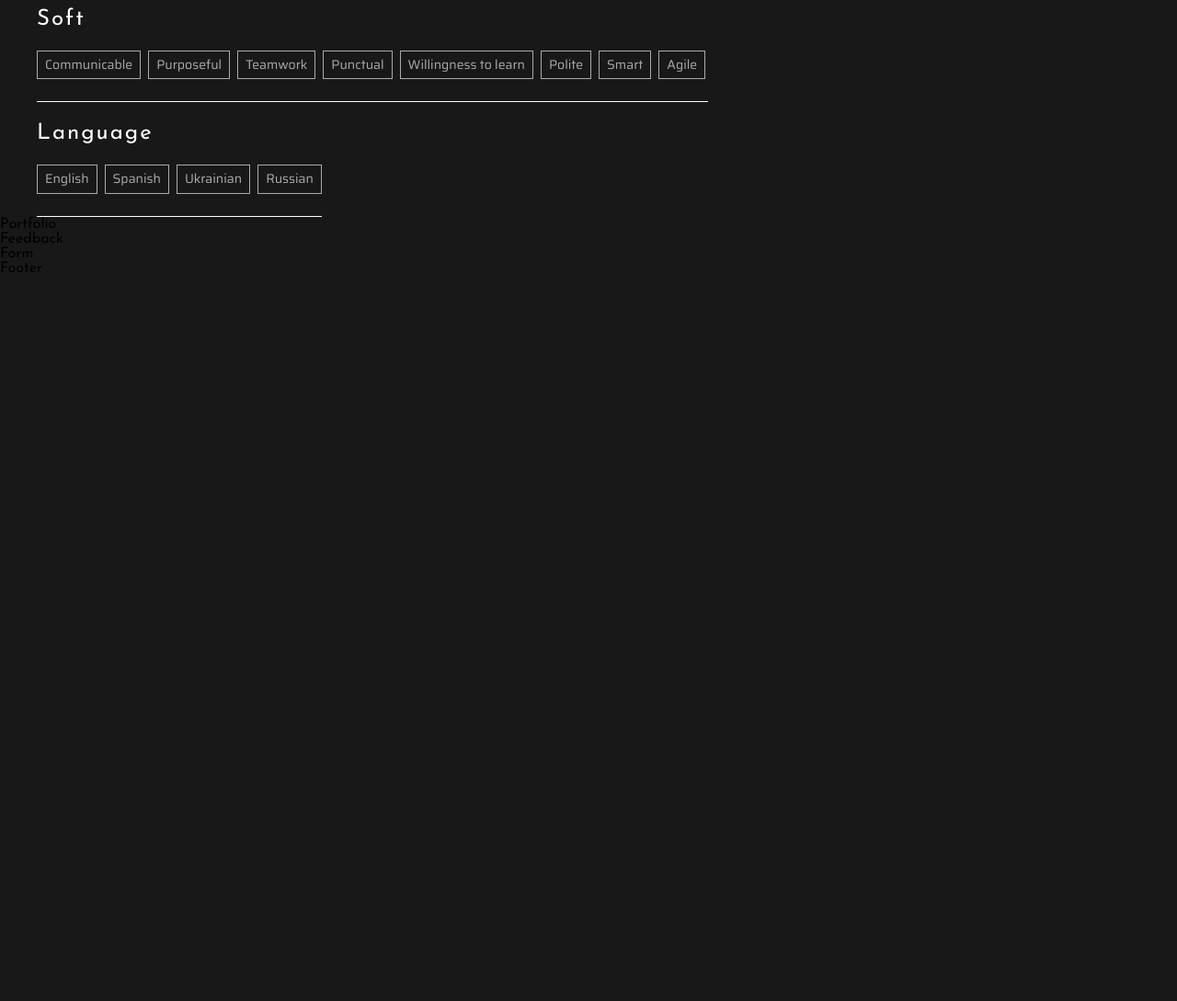
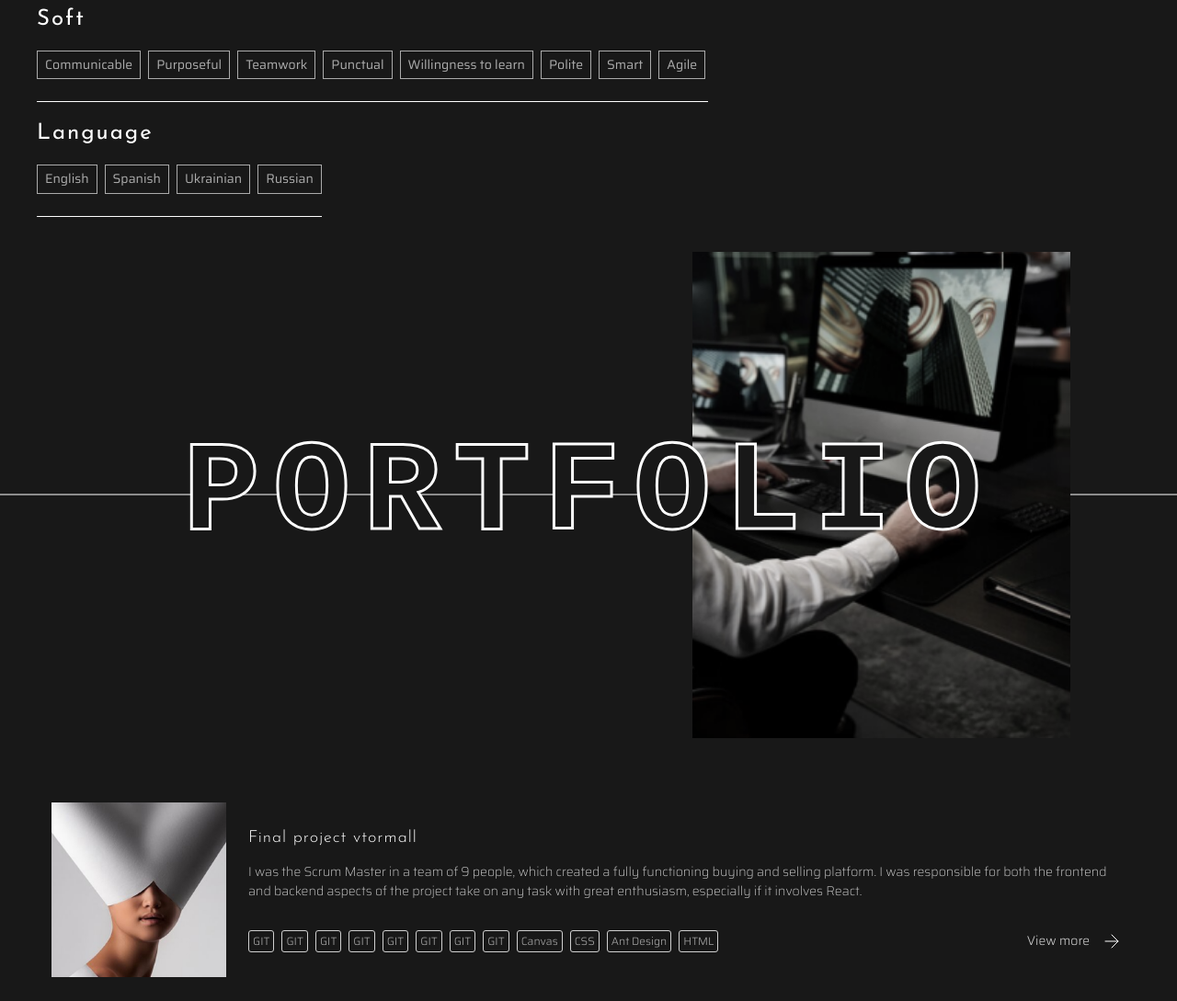
Before and after one commit to Flayreen/Welcome-site, a website: page src/markup/index.html in a window 1280 px wide. Shown: the part 1711-2800 px from the top of the page at 92% size. Before the commit the page ends 2011 px from the top, so only its background shows below. Drawn offline with nearby package versions, Linux system fonts and the light colour scheme; files that its build step writes are made by us from their sources; files whose address does not match are found by name; a web font is replaced by a local one.

Commit message:
portfolio section

```diff
--- a/src/markup/sections/about.html
+++ b/src/markup/sections/about.html
@@ -12,7 +12,9 @@
                 <p>My responsibilities include building and configuring new development tools and infrastructure. I am engaged in the automation of development processes.</p>
                 <p>I cooperate with teams of programmers, providing them with recommendations. I am also responsible for our CI/CD process.</p>
             </div>
-            <button class="about_container_button" type="button">portfolio</button>
+            <a href="#portfolio">
+                <button class="about_container_button" type="button">portfolio</button>
+            </a>
         </div>
     </div>
 </section>
--- a/src/markup/sections/portfolio.html
+++ b/src/markup/sections/portfolio.html
@@ -1,3 +1,14 @@
-<section>
-    Portfolio
+<section class="portfolio" id="portfolio">
+    <div class="portfolio__wrapper">
+        <div class="portfolio__title-container">
+            <img class="portfolio__title-container__image" src="assets/images/portfolio.png" alt="portfolio image">
+            <span class="portfolio__title-container__title">Portfolio</span>
+        </div>
+
+        <div class="portfolio__projects-scroll">
+            <div class="portfolio__projects-container">
+
+            </div>
+        </div>
+    </div>
 </section>
--- /dev/null
+++ b/src/scripts/projects.js
@@ -0,0 +1,68 @@
+const projects = [
+    {
+        title: "Final project vtormall",
+        photo: "assets/images/first-project.jpg",
+        description: "I was the Scrum Master in a team of 9 people, which created a fully functioning buying and selling platform. I was responsible for both the frontend and backend aspects of the project take on any task with great enthusiasm, especially if it involves React.",
+        technologies: ["GIT", "GIT", "GIT", "GIT","GIT","GIT","GIT","GIT","Canvas", "CSS", "Ant Design", "HTML"],
+        projectURL: "www.google.com",
+    },
+    {
+        title: "Step project cards",
+        photo: "assets/images/second-project.jpg",
+        description: "A web application created by three people, where you can sign up and create cards for doctor meetings. You can also edit or delete them.",
+        technologies: ["Python", "GIT", "GIT","GIT","GIT","GIT","GIT", "GIT","Canvas", "Java", "GIT", "Ant Design"],
+        projectURL: "www.google.com",
+    },
+    {
+        title: "Snak",
+        photo: "assets/images/third-project.jpg",
+        description: "Game snack made for the fun. The main controller is long, enveloping the creature, forming a snake that crawls along a plane (usually bounded by walls), collecting food (or other items), avoiding manifestation with its own tail and the edges of the playing field.",
+        technologies: ["GIT", "Canvas", "CSS", "Ant Design", "HTML"],
+        projectURL: "www.google.com",
+    },
+];
+
+function appendProjects() {
+    const container = document.querySelector(".portfolio__projects-container");
+    projects.forEach(({title, photo, description, technologies, projectURL}) => {
+        let technologiesText = "";
+        technologies.forEach(elem => technologiesText += `<span class="portfolio__projects-container__item__content__actions__technologies__technology">${elem}</span>`)
+        container.insertAdjacentHTML(
+            "beforeend",
+            `
+                 <div class="portfolio__projects-container__item">
+                    <div class="portfolio__projects-container__item__photo">
+                        <img src=${photo} alt="project photo">
+                    </div>
+                    <div class="portfolio__projects-container__item__content">
+                        <div class="portfolio__projects-container__item__content__text">
+                            <span class="portfolio__projects-container__item__content__text__title">${title}</span>
+                            <p class="portfolio__projects-container__item__content__text__description">${description}</p>
+                        </div>
+
+                        <div class="portfolio__projects-container__item__content__actions">
+                            <div class="portfolio__projects-container__item__content__actions__technologies">
+                                ${technologiesText}
+                            </div>
+                            <a target="_blank" href=${projectURL}>
+                                <button class="portfolio__projects-container__item__content__actions__buttton">
+                                    View more
+                                    <svg class="portfolio__projects-container__item__content__actions__buttton__icon-right" width="24" height="24" viewBox="0 0 24 24" fill="none" xmlns="http://www.w3.org/2000/svg">
+                                        <path d="M5 12H19" stroke="white" stroke-linecap="round" stroke-linejoin="round"/>
+                                        <path d="M12 5L19 12L12 19" stroke="white" stroke-linecap="round" stroke-linejoin="round"/>
+                                    </svg>
+                                    <svg class="portfolio__projects-container__item__content__actions__buttton__icon-top" width="25" height="24" viewBox="0 0 25 24" fill="none" xmlns="http://www.w3.org/2000/svg">
+                                        <path d="M12.5 19L12.5 5" stroke="white" stroke-linecap="round" stroke-linejoin="round"/>
+                                        <path d="M5.5 12L12.5 5L19.5 12" stroke="white" stroke-linecap="round" stroke-linejoin="round"/>
+                                    </svg>
+                                </button>
+                            </a>
+                        </div>
+                    </div>
+                </div>
+            `
+        )
+    })
+}
+
+appendProjects();
--- a/src/styles/base/_reset.scss
+++ b/src/styles/base/_reset.scss
@@ -46,3 +46,7 @@ body {
   background-color: $black_color;
   overflow-x: hidden;
 }
+
+a {
+  text-decoration: none;
+}
--- a/src/styles/blocks/_header.scss
+++ b/src/styles/blocks/_header.scss
@@ -2,7 +2,7 @@
   position: fixed;
   top: 0;
   width: 100%;
-  z-index: 1;
+  z-index: 5;
 
   background-color: $black_color;
   padding: 16px 16px 0;
--- a/src/styles/sections/_about.scss
+++ b/src/styles/sections/_about.scss
@@ -173,6 +173,12 @@
                 & button {
                     width: 171px;
                     height: 41px;
+
+                    &:hover {
+                        background-color: $black_color;
+                        color: $white_color;
+                        cursor: pointer;
+                    }
                 }
             }
         }
--- a/src/styles/sections/_portfolio.scss
+++ b/src/styles/sections/_portfolio.scss
@@ -0,0 +1,409 @@
+.portfolio {
+  @include containerMobile();
+  margin-top: 23px;
+  padding-bottom: 49px;
+  box-sizing: border-box;
+
+  &__wrapper {
+    display: flex;
+    flex-direction: column;
+    gap: 50px;
+  }
+
+
+  &__title-container {
+    position: relative;
+    display: flex;
+    justify-content: center;
+    align-items: center;
+    height: clamp(250px, 77vw, 341px);
+
+    &:after {
+      display: block;
+      content: "";
+      height: 0.5px;
+      width: 100vw;
+      background-color: $white_color;
+      position: absolute;
+      top: 50%;
+      left: 50%;
+      transform: translate(-50%, -50%);
+      z-index: 0;
+    }
+
+    &__image {
+      position: absolute;
+      right: 17px;
+      height: 100%;
+      z-index: 1;
+    }
+
+    &__title {
+      @include styleText(clamp(20px, 11vw, 78px), 800, 100%, $black_color, 14px, uppercase);
+      font-family: "Sometype Mono", monospace;
+      -webkit-text-stroke: 1px $white_color;
+      text-stroke: 1px $white_color;
+      z-index: 2;
+    }
+  }
+
+  &__projects-scroll {
+    position: relative;
+    left: -16px;
+    width: 100vw;
+    padding: 0 16px;
+    box-sizing: border-box;
+    overflow-x: auto;
+
+    &::-webkit-scrollbar {
+      display: none;
+    }
+  }
+
+  &__projects-container {
+    display: flex;
+    gap: 16px;
+    width: fit-content;
+    height: fit-content;
+
+    &__item {
+      display: flex;
+      align-items: center;
+      flex-direction: column;
+      gap: 20px;
+      width: 290px;
+      padding-right: 24px;
+      border-right: 0.5px solid $white_color;
+
+      &__photo {
+        width: 150px;
+        height: 150px;
+        overflow: hidden;
+        display: flex;
+        align-items: center;
+        justify-content: center;
+
+        & img {
+          height: 100%;
+        }
+      }
+
+      &__content {
+        display: flex;
+        flex-direction: column;
+        height: 100%;
+
+        &__text {
+          display: flex;
+          flex-direction: column;
+          gap: 8px;
+
+          &__title {
+            @include styleText(16px, 300, 150%, $white_color, 0px, none);
+            text-align: center;
+          }
+
+          &__description {
+            @include styleText(14px, 200, 150%, $white-op_color, 0px, none);
+            font-family: "Saira", sans-serif;
+          }
+        }
+
+        &__actions {
+          display: flex;
+          flex-direction: column;
+          height: 100%;
+          gap: 20px;
+          align-items: flex-end;
+          justify-content: flex-end;
+
+          &__technologies {
+            display: flex;
+            width: 100%;
+            gap: 8px;
+            flex-wrap: wrap;
+
+            &__technology {
+              display: flex;
+              align-items: center;
+              justify-content: center;
+              padding: 2px 4px;
+              box-sizing: border-box;
+              border: 1px solid $white_color;
+              border-radius: 3px;
+              @include styleText(12px, 300, 150%, $white-op_color, 0px, none);
+              font-family: "Saira", sans-serif;
+              opacity: 0.8;
+            }
+          }
+
+          &__buttton {
+            border: none;
+            background-color: rgba(24, 24, 24, 0);
+            display: flex;
+            align-items: center;
+            justify-content: center;
+            padding: 0;
+            gap: 12px;
+            @include styleText(12px, 300, 150%, $white-op_color, 0px, none);
+            font-family: "Saira", sans-serif;
+
+            &__icon-right {
+              display: none;
+            }
+          }
+        }
+      }
+    }
+  }
+}
+
+
+@media screen and (min-width: $min-tablet) {
+  .portfolio {
+    @include containerTablet();
+    margin-top: 38px;
+    padding-bottom: 0;
+
+
+    &__wrapper {
+      display: flex;
+      flex-direction: column;
+      gap: 30px;
+    }
+
+
+    &__title-container {
+      height: clamp(341px, 46vw, 529px);
+
+      &:after {
+        height: 1px;
+      }
+
+      &__image {
+        right: 76px;
+      }
+
+      &__title {
+        @include styleText(clamp(78px, 11vw, 140px), 800, 100%, $black_color, 14px, uppercase);
+        -webkit-text-stroke: 3px $white_color;
+        text-stroke: 3px $white_color;
+      }
+    }
+
+    &__projects-scroll {
+      position: relative;
+      left: 0;
+      width: 100%;
+      padding: 0;
+    }
+
+    &__projects-container {
+      display: flex;
+      flex-direction: column;
+      gap: 0;
+      width: 100%;
+
+      &__item {
+        display: flex;
+        align-items: center;
+        flex-direction: row;
+        gap: 24px;
+        width: 100%;
+        padding: 40px 16px;
+        box-sizing: border-box;
+        border-right: none;
+        border-bottom: 1px solid $white_color;
+
+        &__photo {
+          min-width: 190px;
+          height: 190px;
+        }
+
+        &__content {
+          //width: 100%;
+          display: flex;
+          flex-direction: column;
+          gap: 32px;
+          height: fit-content;
+
+          &__text {
+            display: flex;
+            flex-direction: column;
+            gap: 14px;
+
+            &__title {
+              @include styleText(18px, 300, 24px, $white_color, 1px, none);
+              text-align: left;
+            }
+
+            &__description {
+              @include styleText(14px, 200, 150%, $white-op_color, 0px, none);
+              font-family: "Saira", sans-serif;
+            }
+          }
+
+          &__actions {
+            display: flex;
+            flex-direction: row;
+            gap: 16px;
+            align-items: flex-end;
+            justify-content: space-between;
+
+            &__technologies {
+              display: flex;
+              width: fit-content;
+              gap: 8px;
+              flex-wrap: wrap;
+
+              &__technology {
+                display: flex;
+                align-items: center;
+                justify-content: center;
+                padding: 2px 4px;
+                box-sizing: border-box;
+                border: 1px solid $white_color;
+                border-radius: 3px;
+                @include styleText(12px, 300, 150%, $white-op_color, 0px, none);
+                font-family: "Saira", sans-serif;
+                opacity: 0.8;
+              }
+            }
+
+            &__buttton {
+              width: 110px;
+              border: none;
+              background-color: rgba(24, 24, 24, 0);
+              display: flex;
+              align-items: center;
+              justify-content: center;
+              padding: 0;
+              gap: 12px;
+              @include styleText(14px, 300, 150%, $white-op_color, 0px, none);
+              font-family: "Saira", sans-serif;
+
+              &__icon-right {
+                display: block;
+              }
+
+              &__icon-top {
+                display: none;
+              }
+            }
+          }
+        }
+      }
+    }
+  }
+}
+
+
+
+@media screen and (min-width: $min-desktop) {
+  .portfolio {
+    @include containerDesktop();
+    margin-top: 16px;
+    padding-bottom: 46px;
+
+    &__wrapper {
+      display: flex;
+      flex-direction: column;
+      gap: 30px;
+      width: 100%;
+      max-width: 1320px;
+    }
+
+
+    &__title-container {
+      height: 529px;
+
+      &:after {
+        height: 1px;
+      }
+
+      &__image {
+        right: 165px;
+      }
+
+      &__title {
+        @include styleText(140px, 800, 100%, $black_color, 30px, uppercase);
+      }
+    }
+
+
+
+    &__projects-scroll {
+      padding: 0 112px;
+      box-sizing: border-box;
+    }
+
+    &__projects-container {
+
+      &__item {
+        gap: 80px;
+        width: 100%;
+        padding: 60px 16px;
+
+        &__photo {
+          min-width: 370px;
+          height: 227px;
+        }
+
+        &__content {
+          &__text {
+            &__title {
+              @include styleText(22px, 300, 28px, $white_color, 1px, none);
+              text-align: left;
+            }
+
+            &__description {
+              @include styleText(16px, 200, 24px, $white-op_color, 0px, none);
+              font-family: "Saira", sans-serif;
+            }
+          }
+
+          &__actions {
+
+            &__technologies {
+              gap: 10px;
+              padding: 2px 0;
+
+              &__technology {
+                padding: 4px 16px;
+                @include styleText(14px, 300, 150%, $white-op_color, 0px, none);
+              }
+            }
+
+            &__buttton {
+              padding: 4px 8px;
+              border-radius: 3px;
+              box-sizing: border-box;
+              width: 140px;
+              @include styleText(16px, 300, 150%, $white-op_color, 0px, none);
+              font-family: "Saira", sans-serif;
+
+              &__icon-right {
+                display: block;
+              }
+
+              &__icon-top {
+                display: none;
+              }
+
+              &:hover {
+                border: 1px solid $white_color;
+                background-color: $white_color;
+                color: $black_color;
+                cursor: pointer;
+
+                &__icon-right path {
+                  stroke: $black_color;
+                }
+              }
+            }
+          }
+        }
+      }
+    }
+  }
+}
```
Also changed, not shown: dist/css/style.min.css, dist/index.html, dist/js/scripts.min.js, src/assets/icons/structure/arrow-right.svg (added), src/assets/icons/structure/arrow-top.svg (added), src/assets/images/first-project.jpg (added), src/assets/images/portfolio.png (added), src/assets/images/second-project.jpg (added), src/assets/images/third-project.jpg (added).
